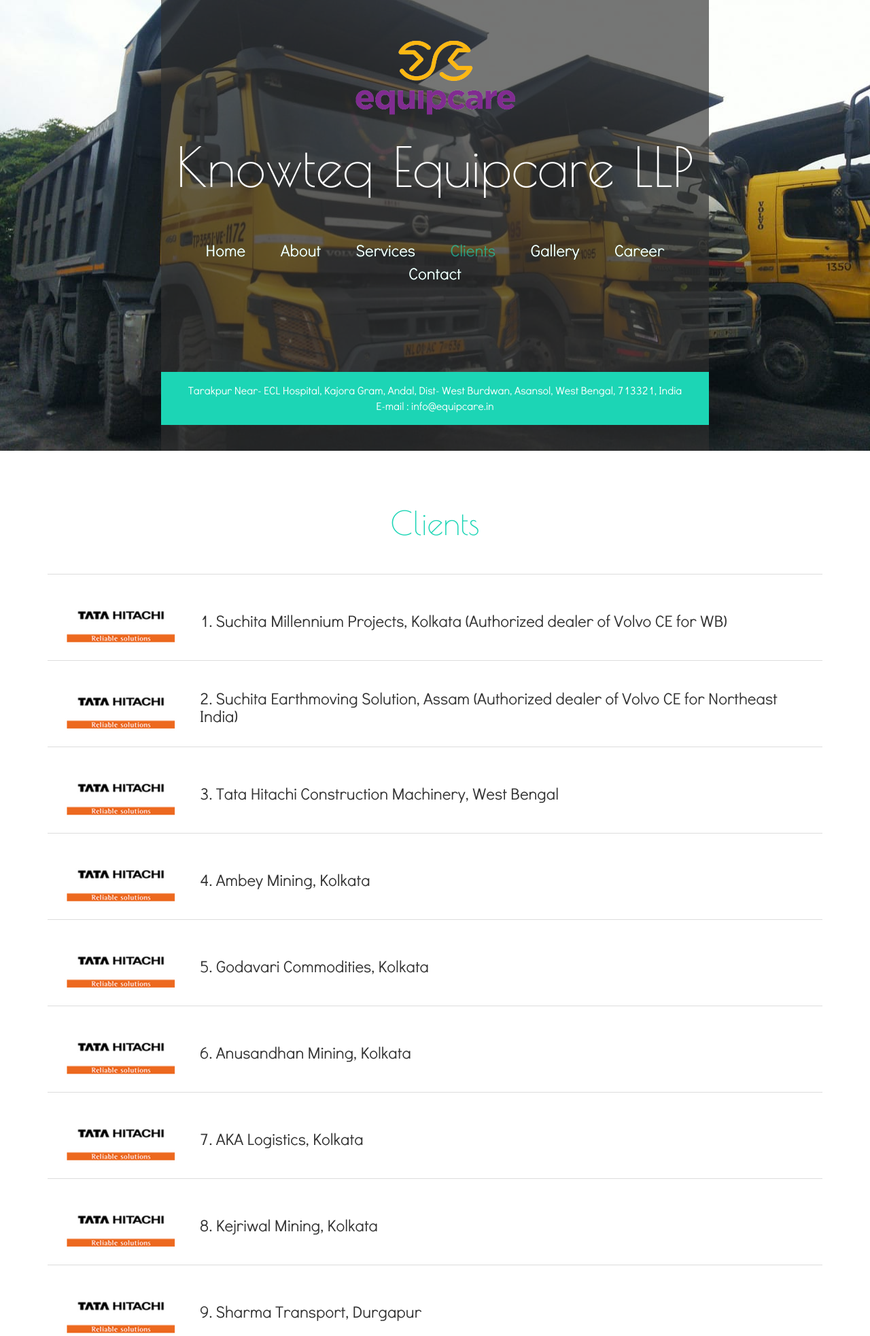
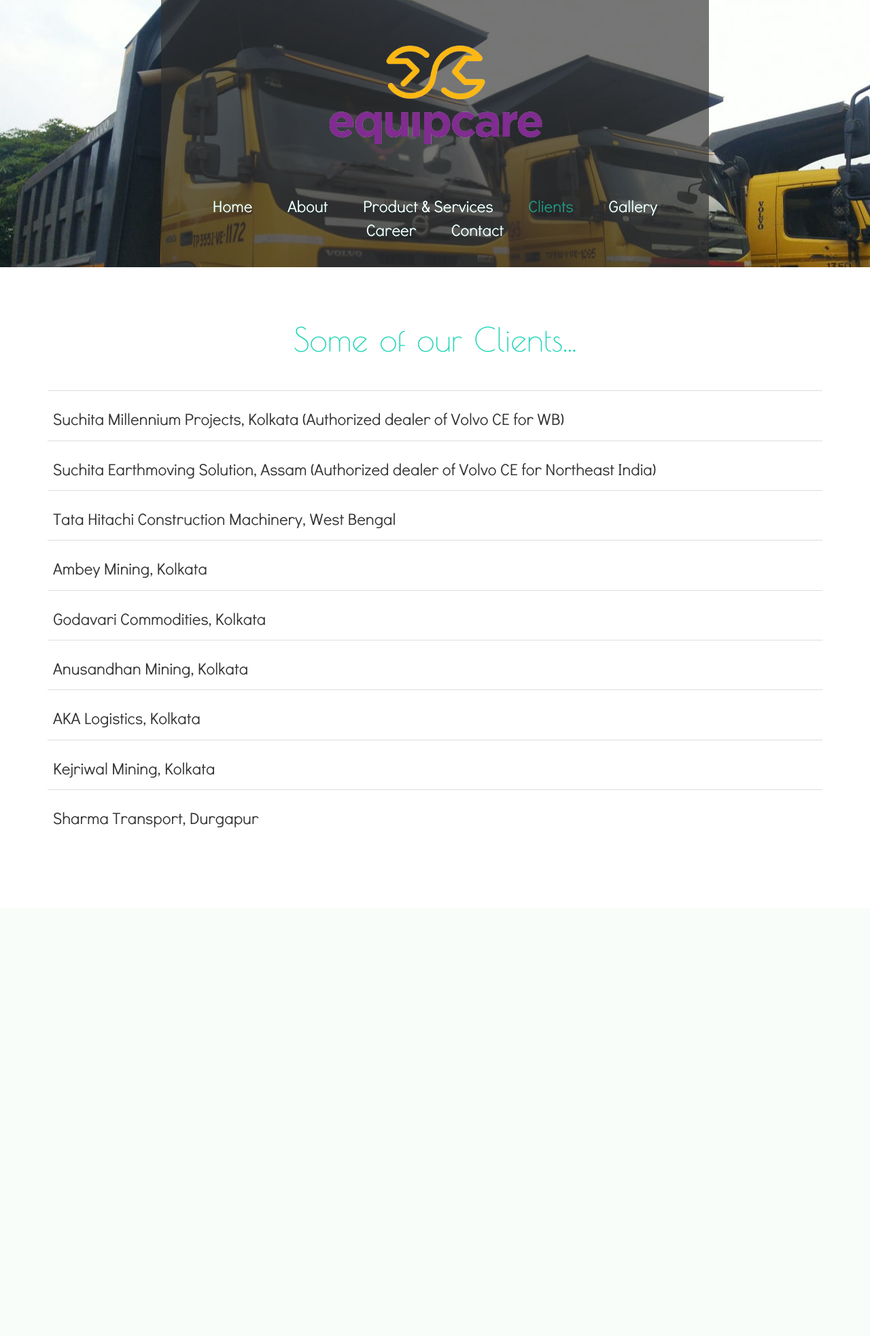
Before and after one commit to VythonDeveloper/mining-web, a PHP site: page /clients.php in a window 1280 px wide. Shown: the top 1965 px of the page at 68% size. After the commit the page ends 1217 px from the top, so only its background shows below. Run offline with PHP 8.4, Linux system fonts and the light colour scheme.

Commit message:
major change

```diff
--- a/clients.php
+++ b/clients.php
@@ -4,47 +4,48 @@
 	<div class="typography">
 	 <div class="container">
 		<div class="typography-info">
-			<h3 class="type">Clients</h3>
+			<h3 class="type">Some of our Clients...</h3>
+
 		</div>
 	 	<div class="grid_3 grid_44">
 	     <div class="bs-example">
 				 <table class="table">
 				  <tbody>
 					<tr>
-						<td class="type-info"><img class="rounded-circle z-depth-2" alt="100x100" src="images/clients/3.png" data-holder-rendered="true"></td>
-					  <td style="vertical-align: middle;"><h3 id="h3.-bootstrap-heading">1. Suchita Millennium Projects, Kolkata (Authorized dealer of Volvo CE for WB)<a class="anchorjs-link" href="#h3.-bootstrap-heading"><span class="anchorjs-icon"></span></a></h3></td>
+
+					  <td style="vertical-align: middle;"><h3 id="h3.-bootstrap-heading">Suchita Millennium Projects, Kolkata (Authorized dealer of Volvo CE for WB)<a class="anchorjs-link" href="#h3.-bootstrap-heading"><span class="anchorjs-icon"></span></a></h3></td>
 					</tr>
 					<tr>
-						<td class="type-info"><img class="rounded-circle z-depth-2" alt="100x100" src="images/clients/3.png" data-holder-rendered="true"></td>
-					  <td style="vertical-align: middle;"><h3 id="h3.-bootstrap-heading">2. Suchita Earthmoving Solution, Assam (Authorized dealer of Volvo CE for Northeast India)<a class="anchorjs-link" href="#h3.-bootstrap-heading"><span class="anchorjs-icon"></span></a></h3></td>
+
+					  <td style="vertical-align: middle;"><h3 id="h3.-bootstrap-heading">Suchita Earthmoving Solution, Assam (Authorized dealer of Volvo CE for Northeast India)<a class="anchorjs-link" href="#h3.-bootstrap-heading"><span class="anchorjs-icon"></span></a></h3></td>
 					</tr>
 					<tr>
-						<td class="type-info"><img class="rounded-circle z-depth-2" alt="100x100" src="images/clients/3.png" data-holder-rendered="true"></td>
-					  <td style="vertical-align: middle;"><h3 id="h3.-bootstrap-heading">3. Tata Hitachi Construction Machinery, West Bengal<a class="anchorjs-link" href="#h3.-bootstrap-heading"><span class="anchorjs-icon"></span></a></h3></td>
+
+					  <td style="vertical-align: middle;"><h3 id="h3.-bootstrap-heading">Tata Hitachi Construction Machinery, West Bengal<a class="anchorjs-link" href="#h3.-bootstrap-heading"><span class="anchorjs-icon"></span></a></h3></td>
 					</tr>
 					<tr>
-						<td class="type-info"><img class="rounded-circle z-depth-2" alt="100x100" src="images/clients/3.png" data-holder-rendered="true"></td>
-					  <td style="vertical-align: middle;"><h3 id="h3.-bootstrap-heading">4. Ambey Mining, Kolkata<a class="anchorjs-link" href="#h3.-bootstrap-heading"><span class="anchorjs-icon"></span></a></h3></td>
+
+					  <td style="vertical-align: middle;"><h3 id="h3.-bootstrap-heading">Ambey Mining, Kolkata<a class="anchorjs-link" href="#h3.-bootstrap-heading"><span class="anchorjs-icon"></span></a></h3></td>
 					</tr>
 					<tr>
-						<td class="type-info"><img class="rounded-circle z-depth-2" alt="100x100" src="images/clients/3.png" data-holder-rendered="true"></td>
-					  <td style="vertical-align: middle;"><h3 id="h3.-bootstrap-heading">5. Godavari Commodities, Kolkata<a class="anchorjs-link" href="#h3.-bootstrap-heading"><span class="anchorjs-icon"></span></a></h3></td>
+
+					  <td style="vertical-align: middle;"><h3 id="h3.-bootstrap-heading">Godavari Commodities, Kolkata<a class="anchorjs-link" href="#h3.-bootstrap-heading"><span class="anchorjs-icon"></span></a></h3></td>
 					</tr>
 					<tr>
-						<td class="type-info"><img class="rounded-circle z-depth-2" alt="100x100" src="images/clients/3.png" data-holder-rendered="true"></td>
-					  <td style="vertical-align: middle;"><h3 id="h3.-bootstrap-heading">6. Anusandhan Mining, Kolkata<a class="anchorjs-link" href="#h3.-bootstrap-heading"><span class="anchorjs-icon"></span></a></h3></td>
+
+					  <td style="vertical-align: middle;"><h3 id="h3.-bootstrap-heading">Anusandhan Mining, Kolkata<a class="anchorjs-link" href="#h3.-bootstrap-heading"><span class="anchorjs-icon"></span></a></h3></td>
 					</tr>
 					<tr>
-						<td class="type-info"><img class="rounded-circle z-depth-2" alt="100x100" src="images/clients/3.png" data-holder-rendered="true"></td>
-					  <td style="vertical-align: middle;"><h3 id="h3.-bootstrap-heading">7. AKA Logistics, Kolkata<a class="anchorjs-link" href="#h3.-bootstrap-heading"><span class="anchorjs-icon"></span></a></h3></td>
+
+					  <td style="vertical-align: middle;"><h3 id="h3.-bootstrap-heading">AKA Logistics, Kolkata<a class="anchorjs-link" href="#h3.-bootstrap-heading"><span class="anchorjs-icon"></span></a></h3></td>
 					</tr>
 					<tr>
-						<td class="type-info"><img class="rounded-circle z-depth-2" alt="100x100" src="images/clients/3.png" data-holder-rendered="true"></td>
-					  <td style="vertical-align: middle;"><h3 id="h3.-bootstrap-heading">8. Kejriwal Mining, Kolkata<a class="anchorjs-link" href="#h3.-bootstrap-heading"><span class="anchorjs-icon"></span></a></h3></td>
+
+					  <td style="vertical-align: middle;"><h3 id="h3.-bootstrap-heading">Kejriwal Mining, Kolkata<a class="anchorjs-link" href="#h3.-bootstrap-heading"><span class="anchorjs-icon"></span></a></h3></td>
 					</tr>
 					<tr>
-						<td class="type-info"><img class="rounded-circle z-depth-2" alt="100x100" src="images/clients/3.png" data-holder-rendered="true"></td>
-					  <td style="vertical-align: middle;"><h3 id="h3.-bootstrap-heading">9. Sharma Transport, Durgapur<a class="anchorjs-link" href="#h3.-bootstrap-heading"><span class="anchorjs-icon"></span></a></h3></td>
+
+					  <td style="vertical-align: middle;"><h3 id="h3.-bootstrap-heading">Sharma Transport, Durgapur<a class="anchorjs-link" href="#h3.-bootstrap-heading"><span class="anchorjs-icon"></span></a></h3></td>
 					</tr>
 				  </tbody>
 				 </table>
--- a/footer.php
+++ b/footer.php
@@ -1,5 +1,5 @@
 <!-- footer -->
-	<div class="footer">
+	<!-- <div class="footer">
 		<div class="container">
 			<div class="footer-info">
 				<h3>Reach and Join Us</h3>
@@ -11,7 +11,7 @@
 				<p class="copyright"> © <?php echo date('Y');?> Equipcare. All rights reserved | Design by <a href="http://w3layouts.com/">W3layouts</a> | Customised by Munmun Gorai</p>
 			</div>
 		</div>
-	</div>
+	</div> -->
 	<!-- //footer -->
 </body>
 </html>
--- a/header.php
+++ b/header.php
@@ -3,6 +3,8 @@
 Author URL: http://w3layouts.com
 License: Creative Commons Attribution 3.0 Unported
 License URL: http://creativecommons.org/licenses/by/3.0/
+
+Editted by Munmun Gorai
 -->
 
 <?php
@@ -59,15 +61,15 @@
 	<div class="banner">
 		<div class="banner-content">
 			<div class="logo">
-				<img src="./images/logo.png" height="150px"><br>
-				<a href="index.php">Knowteq Equipcare LLP</a>
+				<img src="./images/logo.png" height="200px"><br>
+				<a href="index.php"></a>
 			</div>
 			<div class="top-nav">
 				<span class="menu">MENU</span>
 				<ul class="nav1 cl-effect-15">
 					<li><a href="index.php" <?php echo $home_active == '' ? "data-hover='Home'" : '';?> class="<?php echo $home_active;?>">Home</a></li>
 					<li><a href="about.php" <?php echo $aboutus_active == '' ? "data-hover='About'" : '';?> class="<?php echo $aboutus_active;?>">About</a></li>
-					<li><a href="services.php" <?php echo $services_active == '' ? "data-hover='Services'" : '';?> class="<?php echo $services_active;?>">Services</a></li>
+					<li><a href="services.php" <?php echo $services_active == '' ? "data-hover='Product & Services'" : '';?> class="<?php echo $services_active;?>">Product & Services</a></li>
 					<li><a href="clients.php" <?php echo $clients_active == '' ? "data-hover='Clients'" : '';?> class="<?php echo $clients_active;?>">Clients</a></li>
 					<li><a href="gallery.php" <?php echo $gallery_active == '' ? "data-hover='Gallery'" : '';?> class="<?php echo $gallery_active;?>">Gallery</a></li>
 					<li><a href="career.php" <?php echo $career_active == '' ? "data-hover='Career'" : '';?> class="<?php echo $career_active;?>">Career</a></li>
@@ -134,12 +136,16 @@
 						</ul>
 					</div> -->
 			</div>
-			<div class="header-address">
-				<ul>
-					<li>Tarakpur Near- ECL Hospital, Kajora Gram, Andal, Dist- West Burdwan, Asansol, West Bengal, 713321, India</li>
-					<li><a href="mailto:info@equipcare.in">E-mail : info@equipcare.in</a></li>
-				</ul>
-			</div>
+
+
+				<!-- <div class="header-address">
+					<h1>Knowteq Equipcare LLP</h1>
+					<ul>
+						<li>Tarakpur Near- ECL Hospital, Kajora Gram, Andal, Dist- West Burdwan, Asansol, West Bengal, 713321, India</li>
+						<li><a href="mailto:info@equipcare.in">E-mail : info@equipcare.in</a></li>
+					</ul>
+				</div> -->
+
 		</div>
 	</div>
 	<!-- //banner -->
--- a/index.php
+++ b/index.php
@@ -4,7 +4,7 @@
 		<div class="welcome-left">
 			<h3>Hello and welcome!</h3>
 			<!-- <h4>Meet the largest independent mining company</h4> -->
-			<p>We are a leading Construction & Mining Equipment Maintenance Service provider having expertise in complete equipment overhaul and component repairs. We provide repair and maintenance services for Hydraulic Excavators, Surface Miner, Dozers, Motor Graders, Wheel Loaders, & Tipper/Dump Trucks.
+			<p style="color: black;">We are a leading Construction & Mining Equipment Maintenance Service provider having expertise in complete equipment overhaul and component repairs. We provide repair and maintenance services for Hydraulic Excavators, Surface Miner, Dozers, Motor Graders, Wheel Loaders, & Tipper/Dump Trucks.
 We develop & supply custom-built products such as “Workshop On Wheels, Mobile Service Van, Tyre Repair & Maintenance Unit and Lubrication Unit“ to assist in various maintenance activities.
 			</p>
 		</div>
```
Also changed, not shown: contact.php (+17 -4 lines), services.php (+12 -14 lines).
